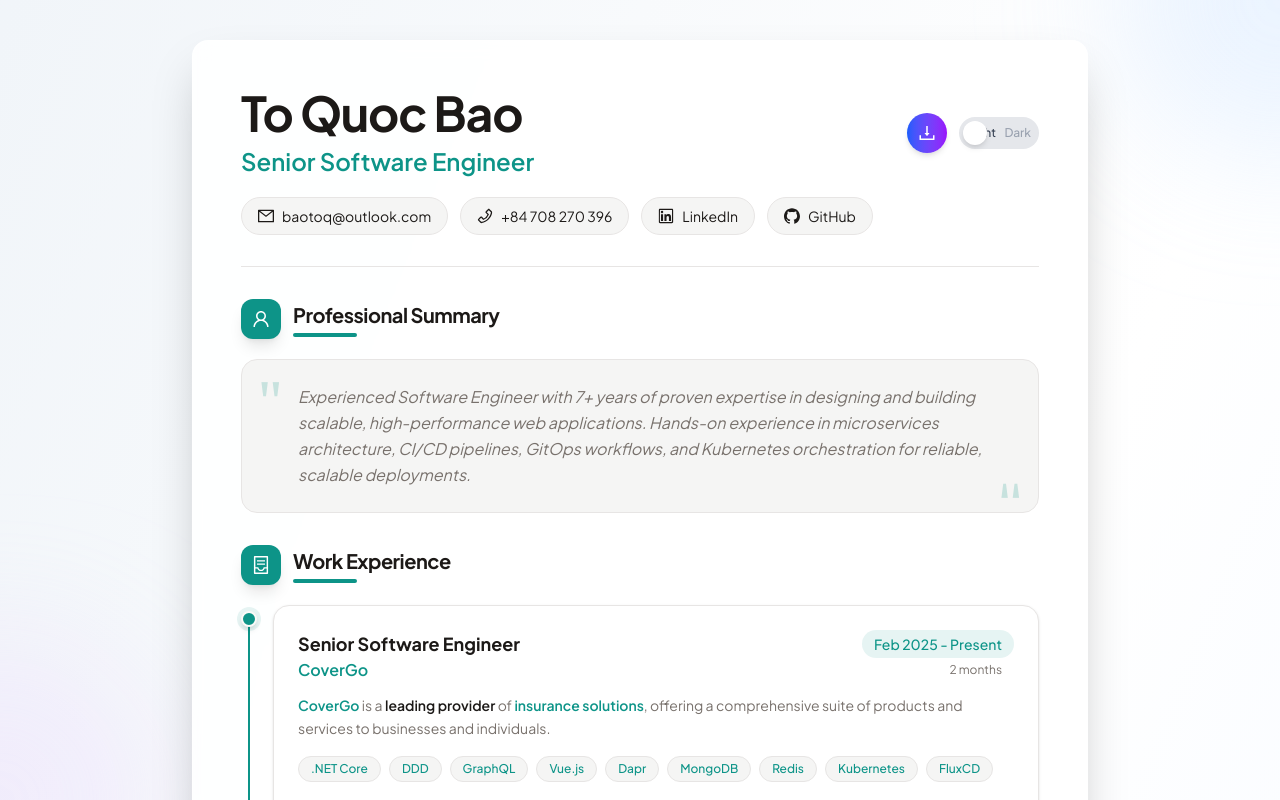
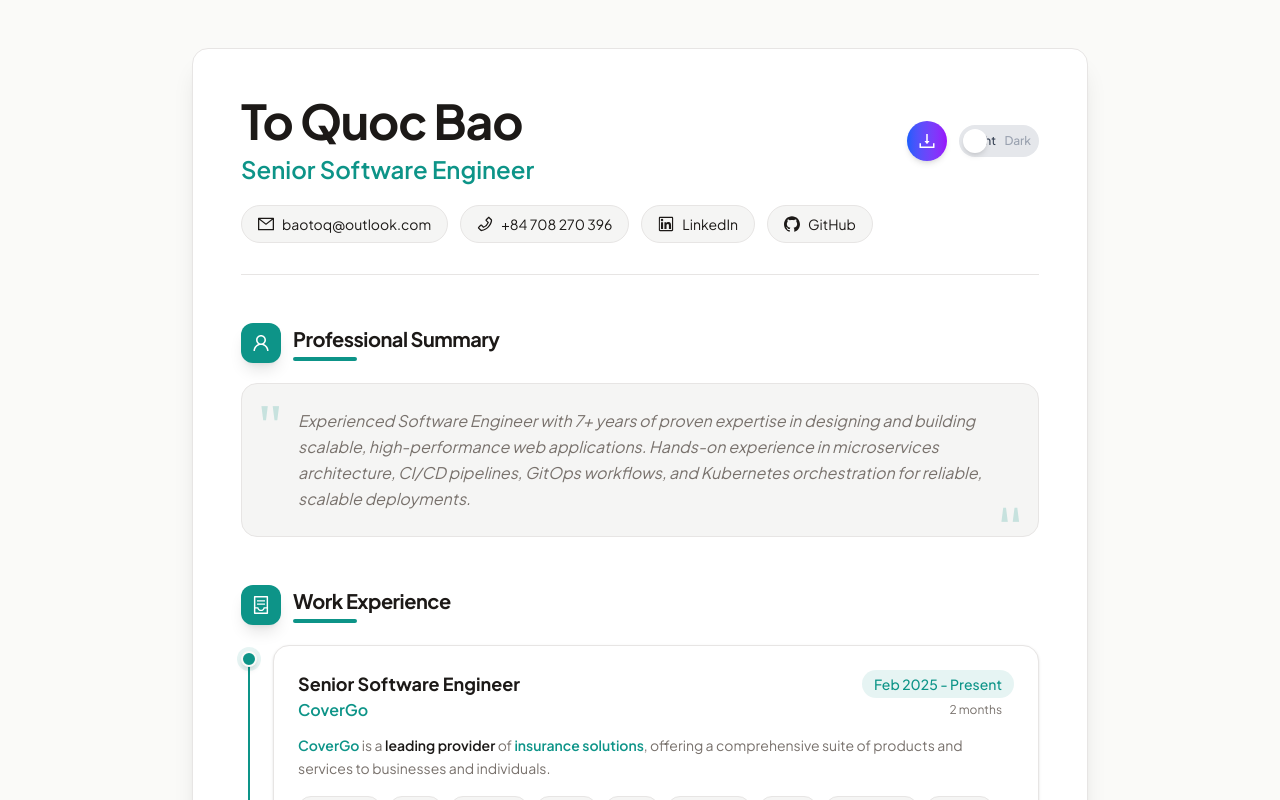
Before and after one commit to baotoq/resume, a Next.js app: page / in a window 1280 px wide. Shown: the top 800 px of the page. Built offline with nearby package versions, Linux system fonts and the light colour scheme; what @ant-design/nextjs-registry would draw is missing.

Commit message:
feat(02-07): update page layout with clean background and fade-in animation

```diff
--- a/src/app/globals.css
+++ b/src/app/globals.css
@@ -74,3 +74,19 @@ body {
 .anticon svg {
   display: inline-block;
 }
+
+/* Page load animation */
+@keyframes fadeIn {
+  from {
+    opacity: 0;
+    transform: translateY(8px);
+  }
+  to {
+    opacity: 1;
+    transform: translateY(0);
+  }
+}
+
+.animate-fade-in {
+  animation: fadeIn 300ms ease-out;
+}
--- a/src/app/page.tsx
+++ b/src/app/page.tsx
@@ -15,16 +15,10 @@ export default function ResumePage() {
   const resumeRef = useRef<HTMLDivElement>(null);
 
   return (
-    <div className="min-h-screen bg-gradient-to-br from-slate-100 via-white to-blue-50 py-10 px-4 sm:px-6 lg:px-8">
-      {/* Decorative background elements */}
-      <div className="fixed inset-0 overflow-hidden pointer-events-none">
-        <div className="absolute -top-40 -right-40 w-80 h-80 bg-blue-200 rounded-full mix-blend-multiply filter blur-3xl opacity-30 animate-pulse" />
-        <div className="absolute -bottom-40 -left-40 w-80 h-80 bg-purple-200 rounded-full mix-blend-multiply filter blur-3xl opacity-30 animate-pulse" />
-      </div>
-
+    <div className="min-h-screen bg-[var(--background)] py-12 px-4 sm:px-6 lg:px-8">
       <div
         ref={resumeRef}
-        className="relative max-w-4xl mx-auto bg-white/90 backdrop-blur-sm shadow-2xl rounded-2xl px-8 py-10 sm:px-12 sm:py-12 border border-white/50 flex flex-col gap-8"
+        className="relative max-w-4xl mx-auto bg-[var(--card)] shadow-xl rounded-2xl px-8 py-10 sm:px-12 sm:py-12 border border-[var(--border)] flex flex-col gap-12 animate-fade-in"
         id="resume-content"
       >
         <Header
```
